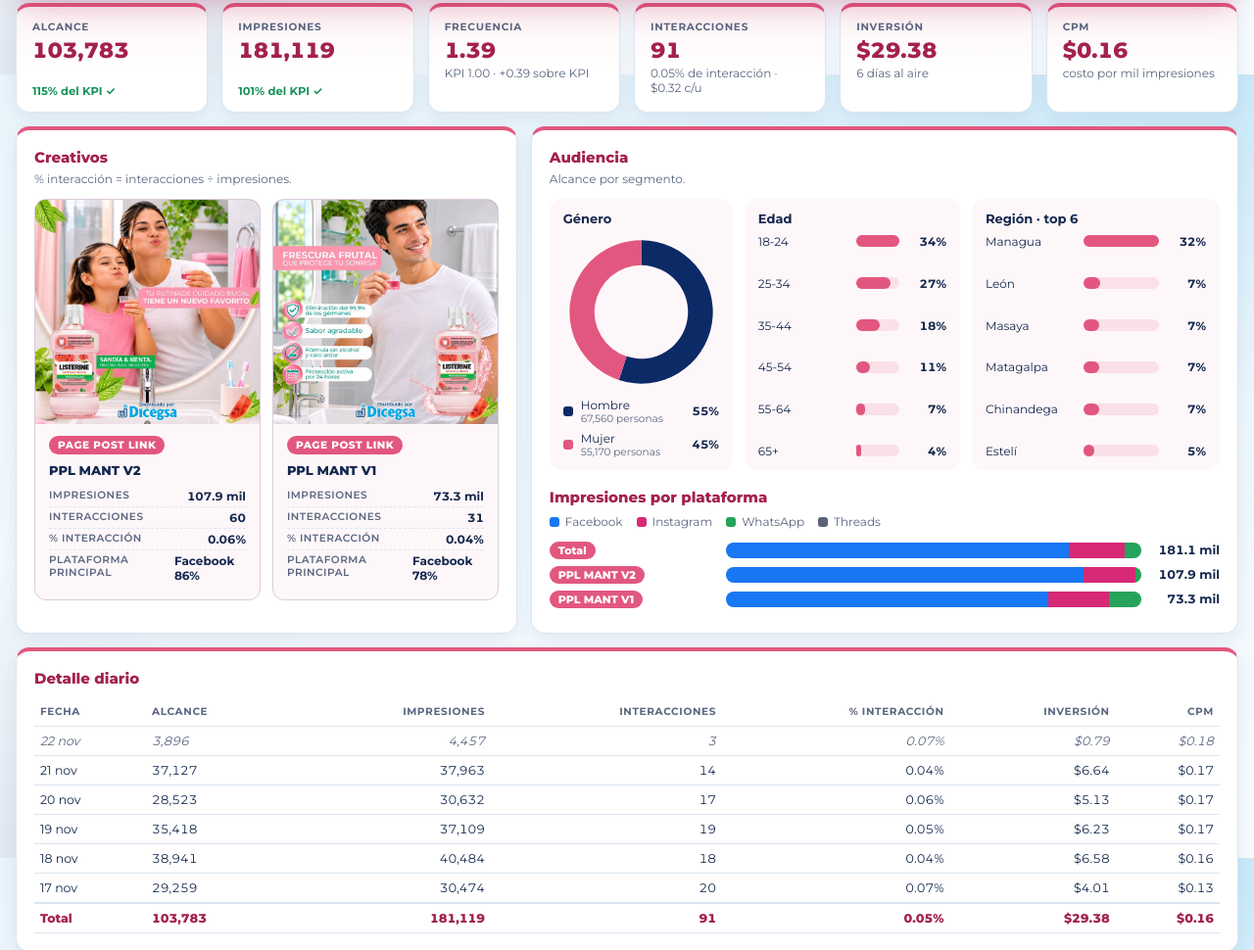
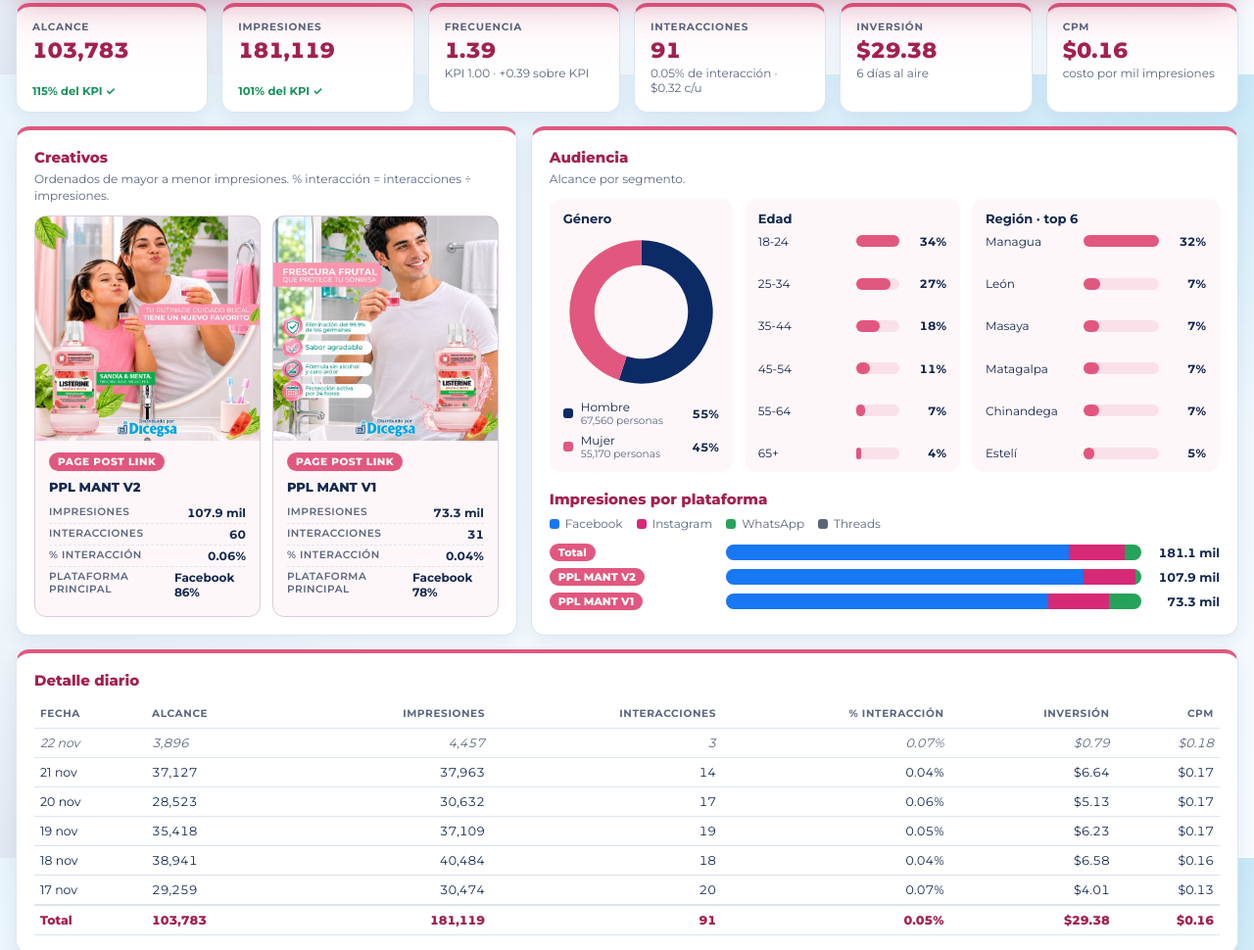
Before and after one commit to mediosdigitalescccp-a11y/Dicegsa---F-rmacos, a plain HTML site: page index.html in a window 1280 px wide. Shown: the part 2324-3294 px from the top of the page at 98% size. Drawn offline with Linux system fonts and the light colour scheme.

Commit message:
Creativos ordenados por impresiones (mejor a la izquierda)
Co-Authored-By: Claude Opus 5.5 <noreply@anthropic.com>
Claude-Session: https://claude.ai/code/session_019pA5Zqjcv9UHiFLvUhgKgB

```diff
--- a/index.html
+++ b/index.html
@@ -403,7 +403,7 @@ details.notes ul { line-height: 1.6; padding-left: 18px; }
       + [...m.diario].reverse().map((r) => tr(r)).join('') + tr({ alcance: m.alcance, impresiones: m.T.imp, interacciones: m.T.inter, costo: m.T.costo }, true) + '</tbody>'; };
   const IMG = { LISTERINE_PPL_MANT_V1: 1, LISTERINE_PPL_MANT_V2: 1, LUBRIDERM_PPL_MANT_V1: 1, LUBRIDERM_PPL_MANT_V2: 1, HIPOGLOS_PPL_MANT_V1: 1, HIPOGLOS_PPL_MANT_V2: 1 };
   document.getElementById('marcas').innerHTML = M.map((m) => { const col = COL[m.marca], ads = [...new Set(m.creativos.map((r) => r.anuncio))].sort().reverse();
-    const cres = ads.map((a) => { const rows = m.creativos.filter((r) => r.anuncio === a); return { a, rows, imp: sum(rows, 'impresiones'), inter: sum(rows, 'interacciones') }; });
+    const cres = ads.map((a) => { const rows = m.creativos.filter((r) => r.anuncio === a); return { a, rows, imp: sum(rows, 'impresiones'), inter: sum(rows, 'interacciones') }; }).sort((x, y) => y.imp - x.imp || y.inter - x.inter);
     const bt = [['Alcance', F.int(m.alcance), kbar(m.alcance, KPI.alcance, 'var(--c)')], ['Impresiones', F.int(m.T.imp), kbar(m.T.imp, KPI.imp, 'var(--c)')], ['Frecuencia', F.d2(m.frecuencia), 'KPI ' + F.d2(KPI.frec) + ' · ' + frecTxt(m.frecuencia)],
       ['Interacciones', F.int(m.T.inter), F.pct2(m.T.tasa) + ' de interacción' + (m.T.cpi == null ? '' : ' · ' + F.usd(m.T.cpi) + ' c/u')], ['Inversión', F.usd(m.T.costo), m.T.dias + ' días al aire'], ['CPM', F.usd(m.T.cpm), 'costo por mil impresiones']];
     return `<section class="bsec" id="m-${ID[m.marca]}" style="--c:${col};--c2:${C2[m.marca]}">
@@ -412,7 +412,7 @@ details.notes ul { line-height: 1.6; padding-left: 18px; }
         <div class="bban-th">${cres.map((c) => `<div style="background-image:url('img/${SLUG[m.marca]}_${c.a}.jpg')" role="img" aria-label="${c.a}"></div>`).join('')}</div></div>
       <div class="btiles">${bt.map(([a, b, c]) => `<div class="tile"><small>${a}</small><b class="num">${b}</b>${c.startsWith('<') ? c : `<span>${c}</span>`}</div>`).join('')}</div>
       <div class="grid" style="margin-top:var(--gap)">
-        <section class="card s5 bcard"><h3>Creativos</h3><p class="sub">% interacción = interacciones ÷ impresiones.</p><div class="cards2">${cres.map((c) => { const key = SLUG[m.marca] + '_' + c.a, tp = platOf(c.rows)[0];
+        <section class="card s5 bcard"><h3>Creativos</h3><p class="sub">Ordenados de mayor a menor impresiones. % interacción = interacciones ÷ impresiones.</p><div class="cards2">${cres.map((c) => { const key = SLUG[m.marca] + '_' + c.a, tp = platOf(c.rows)[0];
           return `<article class="cre"><div class="thumb">${IMG[key] ? `<img src="img/${key}.jpg" alt="${m.marca} ${c.a}" loading="lazy">` : ''}</div><div class="cre-body"><span class="fmt">Page Post Link</span><div class="cre-name">${c.a.replace(/_/g, ' ')}</div>
           <div class="stats"><div><span>Impresiones</span><b class="num">${F.M(c.imp)}</b></div><div><span>Interacciones</span><b class="num">${F.int(c.inter)}</b></div><div><span>% interacción</span><b class="num">${F.pct2(c.inter / c.imp)}</b></div><div><span>Plataforma principal</span><b>${tp.k} ${F.pct(tp.p)}</b></div></div></div></article>`; }).join('')}</div></section>
         <section class="card s7 bcard"><h3>Audiencia</h3><p class="sub">Alcance por segmento.</p><div class="aud">${audHTML(m)}</div>
```
